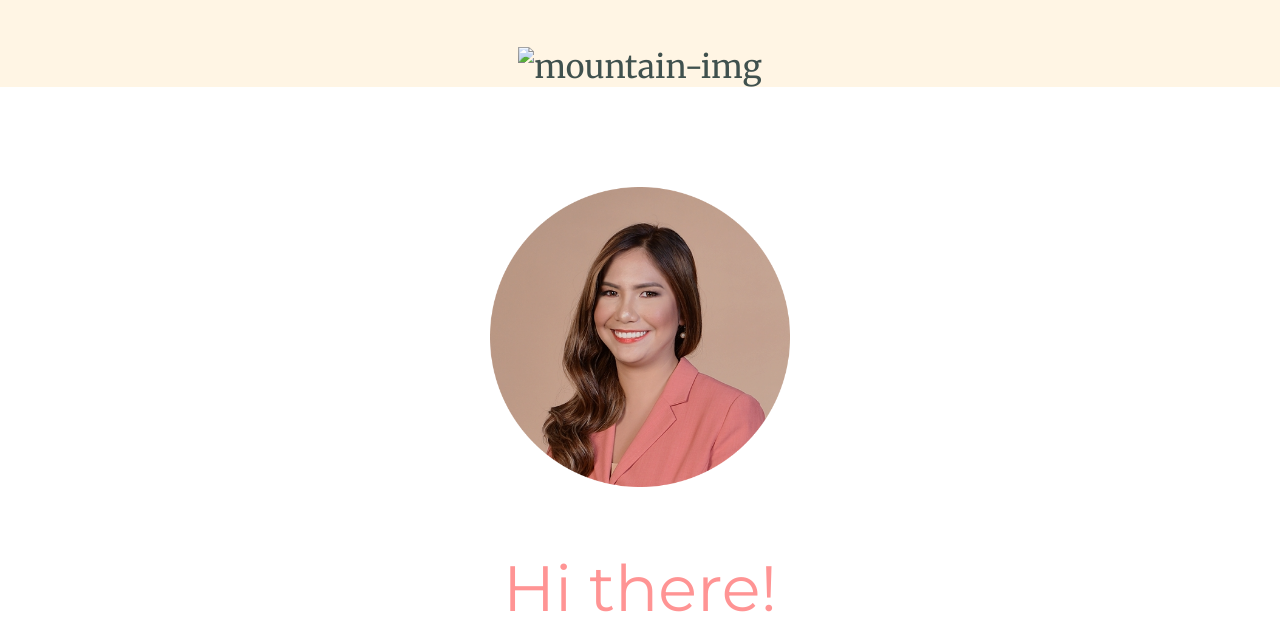
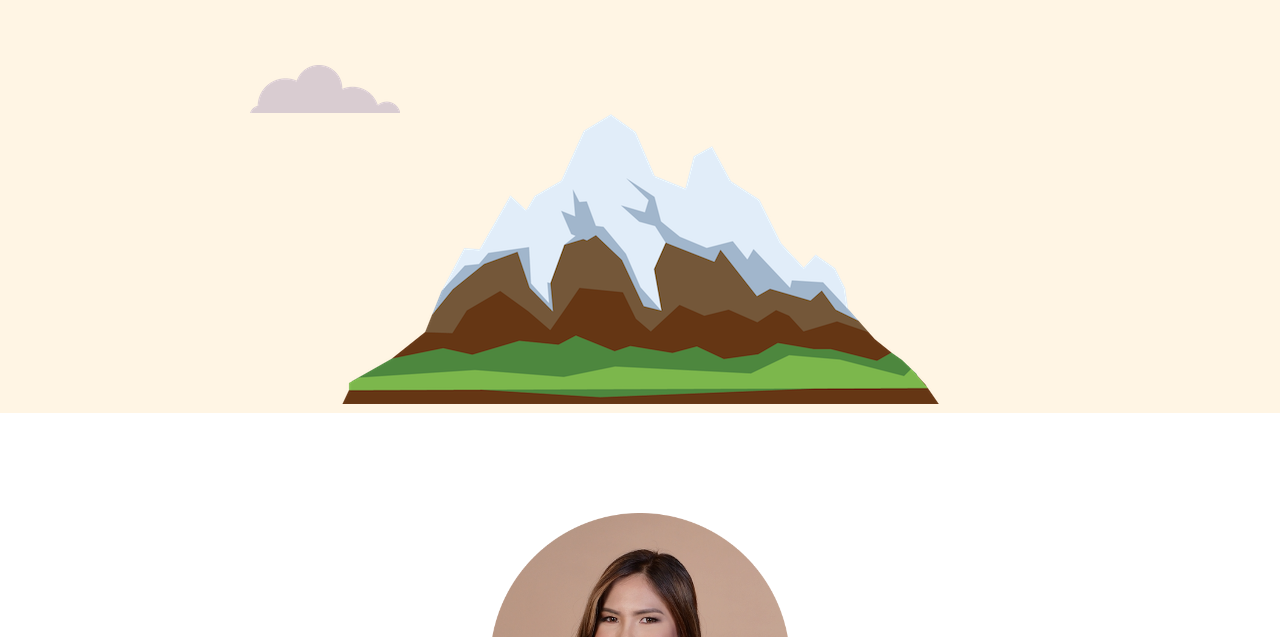
Before and after one commit to patcoleen/profile, a plain HTML site: page index.html in a window 1280 px wide. Shown: the part 463-1100 px from the top of the page. Drawn offline with Linux system fonts and the light colour scheme.

Commit message:
Update index.html

```diff
--- a/index.html
+++ b/index.html
@@ -18,7 +18,7 @@
     <h1>I'm Patricia.</h1>
     <h2>a <span class="pro">pro</span>grammer.</h2>
     <img class="bottom-cloud" src="images/cloud.png" alt="cloud-img">
-    <img src="mountain.png" alt="mountain-img">
+    <img src="images/mountain.png" alt="mountain-img">
   </div>
 
   <div class="middle-container">
```
